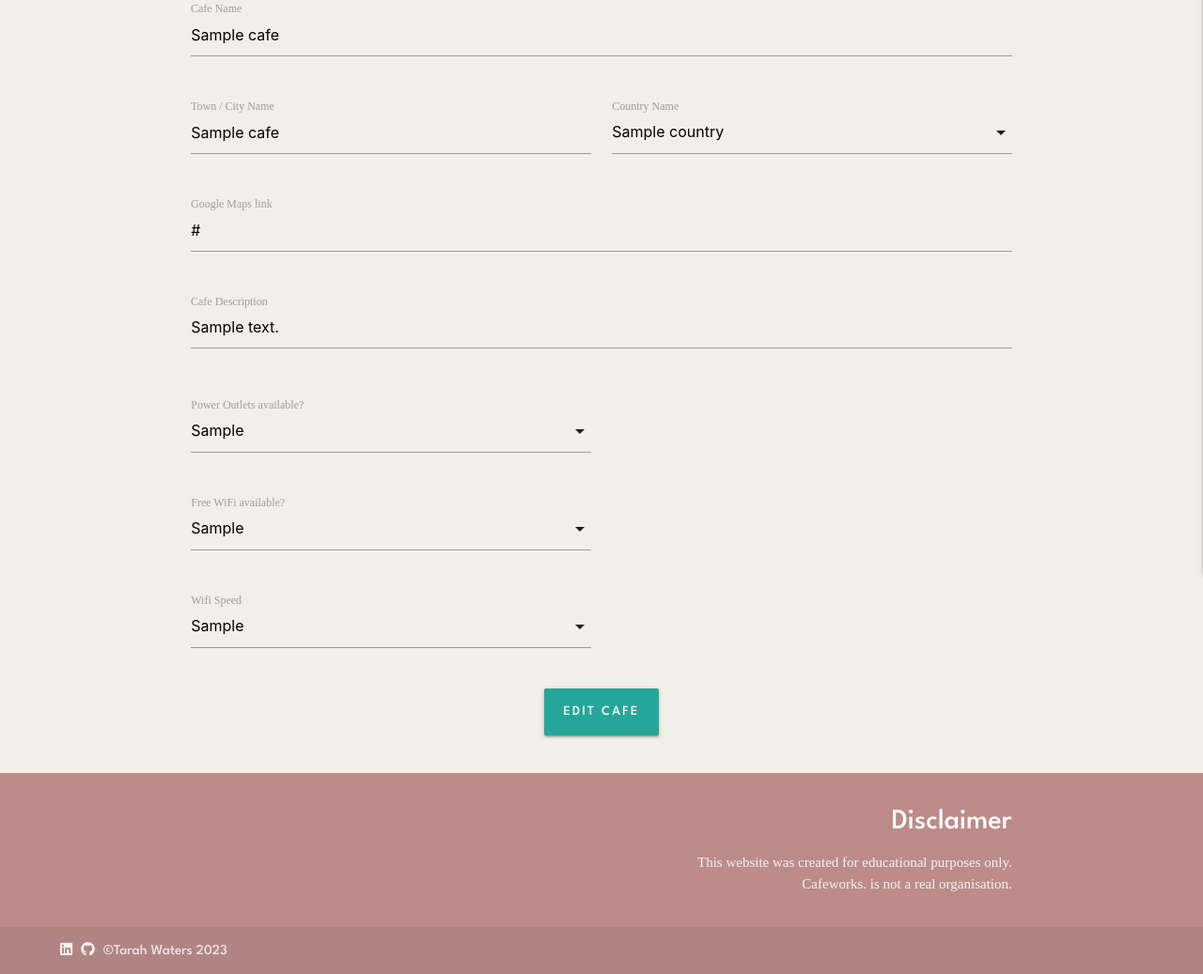
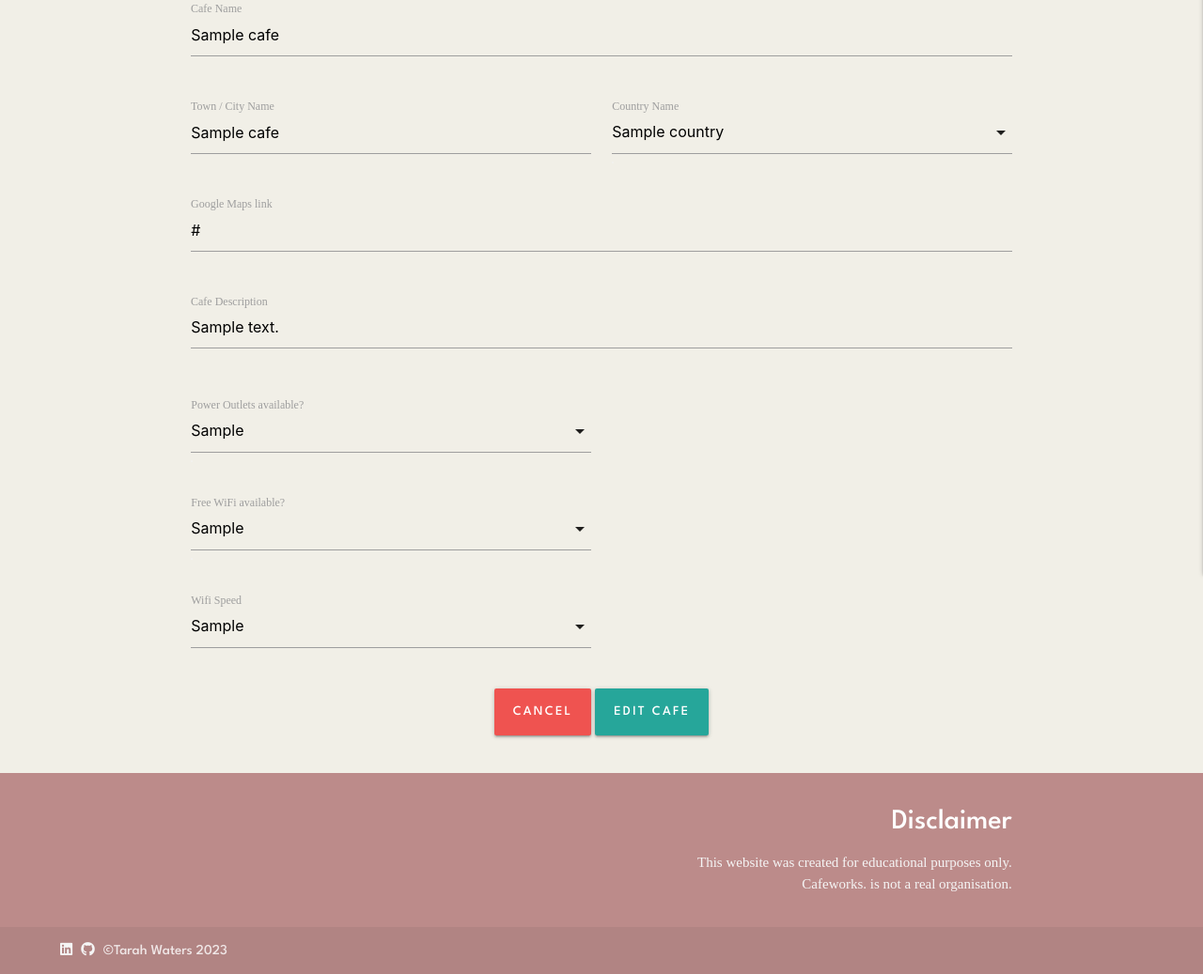
Before and after one commit to tarahwaters/milestone-project3, a Flask app: template templates/edit_cafe.html in a window 1280 px wide. Shown: the part 249-1286 px from the top of the page at 94% size. Run offline with Flask 3, Linux system fonts and the light colour scheme; the template is opened without the code that fills it: most values are stand-ins (such as "Sample title", 1, 10 or a date in 2020); some libraries are stand-ins or nearby versions.

Commit message:
Add cancel button to edit_cafe page

```diff
--- a/templates/edit_cafe.html
+++ b/templates/edit_cafe.html
@@ -108,8 +108,13 @@
                     </div>
                 </div>
                 <div class="row">
-                    <!-- Submit Button -->
+                    <!-- Form Buttons -->
                     <div class="col s12 center-align">
+                        <!-- Cancel -->
+                        <a href="{{ url_for('get_cafes') }}" class="btn-large red lighten-1 waves-effect waves-light">
+                            Cancel
+                        </a>
+                        <!-- Submit -->
                         <button class="btn-large waves-effect waves-light" type="submit">
                             Edit Cafe
                         </button>
```
